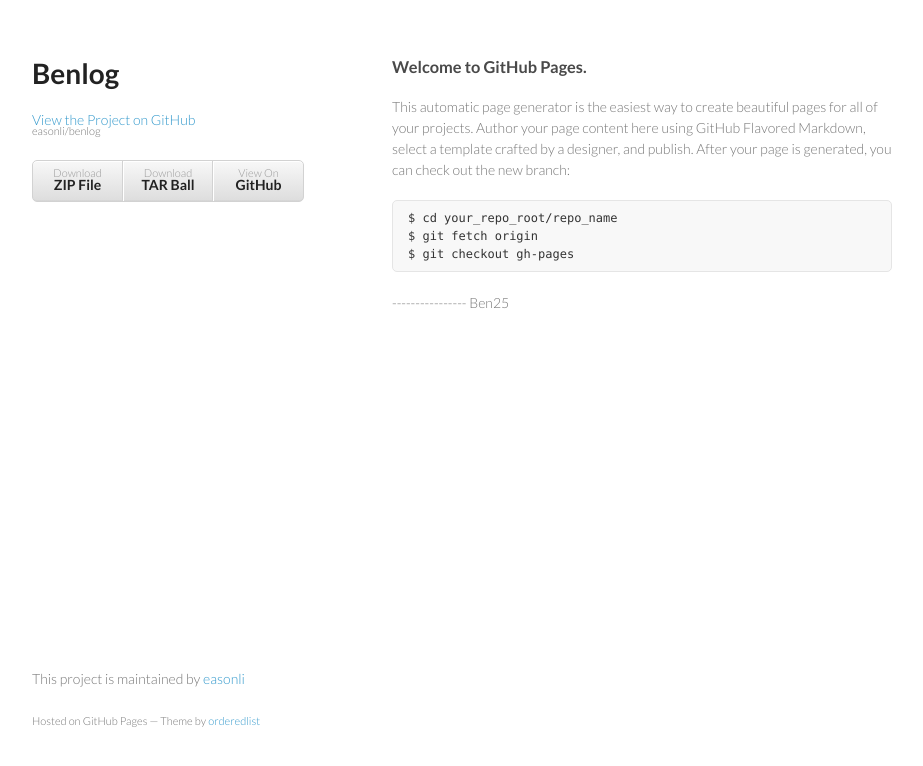
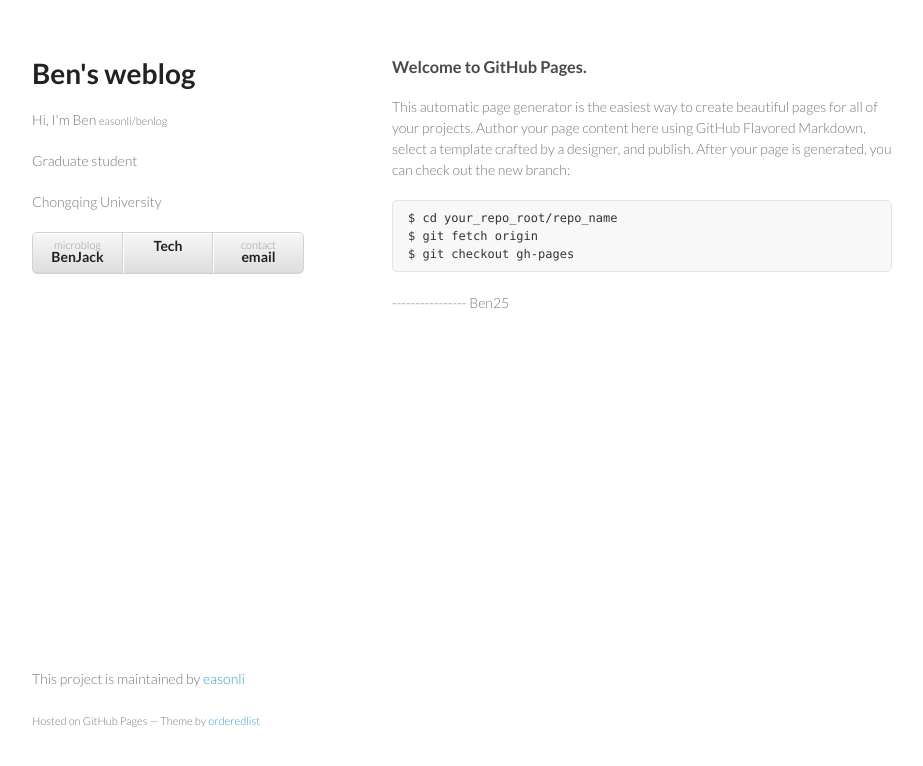
Before and after one commit to easonweb/website, a plain HTML site: page index.html in a window 1280 px wide. Shown: the whole page, without its empty margins (178-1101 px from the left). Drawn offline with Linux system fonts and the light colour scheme.

Commit message:
Update index.html

```diff
--- a/index.html
+++ b/index.html
@@ -15,16 +15,18 @@
   <body>
     <div class="wrapper">
       <header>
-        <h1>Benlog</h1>
+        <h1>Ben's weblog</h1>
         <p></p>
 
-        <p class="view"><a href="https://github.com/easonli/benlog">View the Project on GitHub <small>easonli/benlog</small></a></p>
+        <p class="view">Hi, I'm Ben <small>easonli/benlog</small></p>
+        <p class="view">Graduate student</p>
+        <p class="view">Chongqing University</p>
 
 
         <ul>
-          <li><a href="https://github.com/easonli/benlog/zipball/master">Download <strong>ZIP File</strong></a></li>
-          <li><a href="https://github.com/easonli/benlog/tarball/master">Download <strong>TAR Ball</strong></a></li>
-          <li><a href="https://github.com/easonli/benlog">View On <strong>GitHub</strong></a></li>
+          <li><a href="http://weibo.com/benjack">microblog <strong>BenJack</strong></a></li>
+          <li><a href="#"><strong>Tech</strong></a></li>
+          <li><a href="#">contact<strong>email</strong></a></li>
         </ul>
       </header>
       <section>
```
